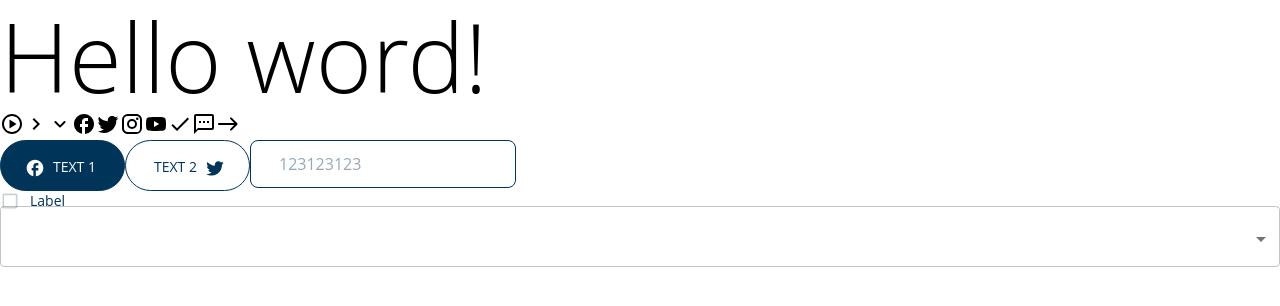
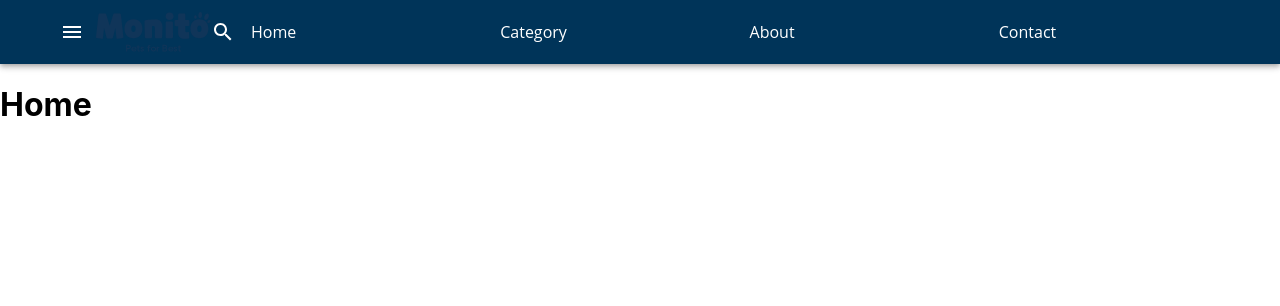
Before and after one commit to Romik1999/monito, a React (Create React App) app: page / in a window 1280 px wide. Shown: the top 306 px of the page. Built offline with nearby package versions, Linux system fonts and the light colour scheme.

Commit message:
start work in appbar

```diff
--- a/package.json
+++ b/package.json
@@ -18,6 +18,7 @@
     "axios": "^1.4.0",
     "react": "^18.2.0",
     "react-dom": "^18.2.0",
+    "react-router-dom": "^6.15.0",
     "react-scripts": "5.0.1",
     "swiper": "^10.1.0",
     "typescript": "^4.9.5",
--- a/src/App.tsx
+++ b/src/App.tsx
@@ -1,69 +1,18 @@
 import React from 'react';
-import axios from 'axios'
-import PlayCircleOutlinedIcon from '@mui/icons-material/PlayCircleOutlined';
-import KeyboardArrowRightOutlinedIcon from '@mui/icons-material/KeyboardArrowRightOutlined';
-import KeyboardArrowDownRoundedIcon from '@mui/icons-material/KeyboardArrowDownRounded';
-import FacebookOutlinedIcon from '@mui/icons-material/FacebookOutlined';
-import TwitterIcon from '@mui/icons-material/Twitter';
-import InstagramIcon from '@mui/icons-material/Instagram';
-import YouTubeIcon from '@mui/icons-material/YouTube';
-import CheckIcon from '@mui/icons-material/Check';
-import TextsmsOutlinedIcon from '@mui/icons-material/TextsmsOutlined';
-import EastRoundedIcon from '@mui/icons-material/EastRounded';
 import {ThemeProvider} from "@mui/material/styles";
 import THEME from "./theme";
-import {MenuItem, Typography} from "@mui/material";
-import MyButton from "./components/MyButton";
-import MyInput from "./components/MyInput";
-import MyCheckbox from "./components/MyCheckbox";
-import MySelect from "./components/MySelect";
+import {Route, Routes} from "react-router-dom";
+import Home from './pages/home';
+import Catalog from './pages/catalog';
 
 function App() {
     return (
         <ThemeProvider theme={THEME}>
             <div className="App">
-                <header className="App-header">
-                    <Typography
-                        variant={'h1'}
-                    >
-                        Hello word!
-                    </Typography>
-                    <PlayCircleOutlinedIcon/>
-                    <KeyboardArrowRightOutlinedIcon/>
-                    <KeyboardArrowDownRoundedIcon/>
-                    <FacebookOutlinedIcon/>
-                    <TwitterIcon/>
-                    <InstagramIcon/>
-                    <YouTubeIcon/>
-                    <CheckIcon/>
-                    <TextsmsOutlinedIcon/>
-                    <EastRoundedIcon/>
-                </header>
-                <MyButton
-                    variant={"startIcon"}
-                    color={"primary"}
-                >
-                    text 1
-                </MyButton>
-                <MyButton
-                    variant={"endIcon"}
-                    color={"secondary"}
-                >
-                    text 2
-                </MyButton>
-
-                <MyInput
-                    placeholder={'123123123'}
-                    border={"round"}
-                />
-
-                <MyCheckbox/>
-
-                <MySelect name="cost">
-                    <MenuItem value="11111">11111</MenuItem>
-                    <MenuItem value="22222">22222</MenuItem>
-                    <MenuItem value="33333">33333</MenuItem>
-                </MySelect>
+                <Routes>
+                    <Route path="/" element={<Home/>}/>
+                    <Route path="/catalog" element={<Catalog/>}/>
+                </Routes>
             </div>
         </ThemeProvider>
     );
--- /dev/null
+++ b/src/common/moks/navigate/index.tsx
@@ -0,0 +1,23 @@
+export const navMenu = [
+    {
+        id: 1,
+        name: 'Home',
+        path: '/'
+    },
+    {
+        id: 2,
+        name: 'Category',
+        path: '/category'
+    },
+    {
+        id: 3,
+        name: 'About',
+        path: '/about'
+    },
+    {
+        id: 4,
+        name: 'Contact',
+        path: '/contact'
+    }
+
+]
--- /dev/null
+++ b/src/components/AppBar/index.tsx
@@ -0,0 +1,92 @@
+import * as React from 'react';
+import AppBar from '@mui/material/AppBar';
+import Box from '@mui/material/Box';
+import Toolbar from '@mui/material/Toolbar';
+import IconButton from '@mui/material/IconButton';
+import Typography from '@mui/material/Typography';
+import Menu from '@mui/material/Menu';
+import MenuIcon from '@mui/icons-material/Menu';
+import Container from '@mui/material/Container';
+import {navMenu} from "../../common/moks/navigate";
+import {ListItem} from "@mui/material";
+import {useNavigate} from "react-router-dom";
+import logo from "../../assets/images/common/logo.svg"
+import {Search} from "@mui/icons-material";
+import SearchIcon from '@mui/icons-material/Search';
+import MyInput from "../MyInput";
+
+function ResponsiveAppBar() {
+    const [anchorElNav, setAnchorElNav] = React.useState<null | HTMLElement>(null);
+
+    const handleOpenNavMenu = (event: React.MouseEvent<HTMLElement>) => {
+        setAnchorElNav(event.currentTarget);
+    };
+
+    const handleCloseNavMenu = () => {
+        setAnchorElNav(null);
+    };
+
+    const navigate = useNavigate()
+
+    const renderNavMenu = navMenu.map((element): JSX.Element => {
+        return (
+            <ListItem key={element.id} onClick={() => navigate(`${element.path}`)}>
+                <Typography variant={"body1"}>{element.name}</Typography>
+            </ListItem>
+        )
+    })
+
+
+    return (
+        <AppBar position="static">
+            <Container maxWidth="xl">
+                <Toolbar>
+                    <IconButton
+                        size="large"
+                        aria-label="account of current user"
+                        aria-controls="menu-appbar"
+                        aria-haspopup="true"
+                        onClick={handleOpenNavMenu}
+                        color="inherit"
+                    >
+                        <MenuIcon/>
+                    </IconButton>
+
+                    <img src={logo} alt="logo"/>
+
+                    <Box sx={{flexGrow: 1, display: {xs: 'flex', md: 'none'}}}>
+                        <Menu
+                            id="menu-appbar"
+                            anchorEl={anchorElNav}
+                            anchorOrigin={{
+                                vertical: 'bottom',
+                                horizontal: 'left',
+                            }}
+                            keepMounted
+                            transformOrigin={{
+                                vertical: 'top',
+                                horizontal: 'left',
+                            }}
+                            open={Boolean(anchorElNav)}
+                            onClose={handleCloseNavMenu}
+                            sx={{
+                                display: {xs: 'block', md: 'none'},
+                            }}
+                        >
+                            {renderNavMenu}
+                        </Menu>
+                    </Box>
+                    <Search>
+                        <SearchIcon/>
+                        <MyInput/>
+                    </Search>
+                    <Box sx={{flexGrow: 1, display: {xs: 'none', md: 'flex'}}}>
+                        {renderNavMenu}
+                    </Box>
+                </Toolbar>
+            </Container>
+        </AppBar>
+    );
+}
+
+export default ResponsiveAppBar;
--- a/src/components/MyInput/index.tsx
+++ b/src/components/MyInput/index.tsx
@@ -2,7 +2,7 @@ import React from 'react';
 import {Input, InputProps, Typography} from "@mui/material";
 
 interface IMyInputProps extends InputProps {
-    border: 'square' | 'round',
+    border?: 'square' | 'round',
     errorMassage?: string
 }
 
--- a/src/index.tsx
+++ b/src/index.tsx
@@ -3,13 +3,16 @@ import ReactDOM from 'react-dom/client';
 import './index.css';
 import App from './App';
 import reportWebVitals from './reportWebVitals';
+import {BrowserRouter} from "react-router-dom";
 
 const root = ReactDOM.createRoot(
   document.getElementById('root') as HTMLElement
 );
 root.render(
   <React.StrictMode>
-    <App />
+      <BrowserRouter>
+          <App />
+      </BrowserRouter>
   </React.StrictMode>
 );
 
--- /dev/null
+++ b/src/pages/catalog/index.tsx
@@ -0,0 +1,11 @@
+import React from 'react';
+
+const Catalog = () => {
+    return (
+        <div>
+          <h1>Catalog</h1>
+        </div>
+    );
+};
+
+export default Catalog;
--- /dev/null
+++ b/src/pages/home/index.tsx
@@ -0,0 +1,12 @@
+import React from 'react';
+import AppBar from "../../components/AppBar";
+const Home = () => {
+    return (
+        <div>
+            <AppBar/>
+          <h1>Home</h1>
+        </div>
+    );
+};
+
+export default Home;
```
Also changed, not shown: 1 other file (tests, documents, lock files or other folders).
